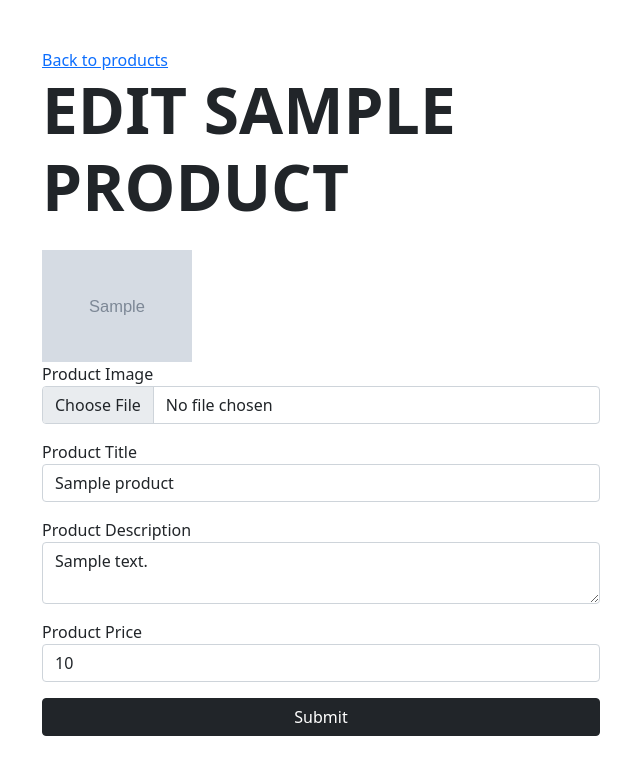
After one commit to danimatuko/products_crud, a PHP site: page /update.php?id=1 in a window 1280 px wide. The commit adds this page. Shown: the top 783 px of the page, without its empty margins (319-959 px from the left). Run offline with PHP 8.4, Linux system fonts and the light colour scheme; tables that the repository leaves empty or names only in its code hold one stand-in row (values such as "Sample post"); grey boxes marked "Sample" are stand-in pictures.

Commit message:
update product

```diff
--- a/delete.php
+++ b/delete.php
@@ -3,8 +3,6 @@ $pdo = new PDO('mysql:host=localhost;port=3306;dbname=products_crud', 'root', ''
 $pdo->setAttribute(PDO::ATTR_ERRMODE, PDO::ERRMODE_EXCEPTION);
 
 $id = $_POST['id'] ?? null;
-
-echo $id;
 
 if (!$id) {
     header('Location: index.php');
--- a/index.php
+++ b/index.php
@@ -5,6 +5,7 @@ $pdo->setAttribute(PDO::ATTR_ERRMODE, PDO::ERRMODE_EXCEPTION);
 $statement = $pdo->prepare('SELECT * FROM products ORDER BY created_at DESC');
 $statement->execute();
 $products = $statement->fetchAll(PDO::FETCH_ASSOC);
+
 ?>
 
 <!doctype html>
@@ -59,10 +60,10 @@ $products = $statement->fetchAll(PDO::FETCH_ASSOC);
                         <?php echo $product['created_at'] ?>
                     </td>
                     <td>
-                        <button type="button" class="btn btn-primary btn-sm">Edit</button>
+                        <a href="update.php?id=<?php echo $product['id'] ?>" class="btn btn-primary btn-sm">Edit</a>
                         <form method='POST' action="delete.php" class="d-inline-block">
                             <input type="hidden" name="id" value=<?php echo $product['id'] ?>>
-                            <button type=" submit" class="btn btn-danger btn-sm">Delete</button>
+                            <button type="submit" class="btn btn-danger btn-sm">Delete</button>
                         </form>
                     </td>
 
--- /dev/null
+++ b/update.php
@@ -0,0 +1,154 @@
+<?php
+$pdo = new PDO('mysql:host=localhost;port=3306;dbname=products_crud', 'root', '');
+$pdo->setAttribute(PDO::ATTR_ERRMODE, PDO::ERRMODE_EXCEPTION);
+
+$id = $_GET['id'] ?? null;
+
+
+
+if (!$id) {
+    header('Location: index.php');
+    exit;
+}
+
+// prepare query
+$statement = $pdo->prepare('SELECT * FROM products WHERE id=:id');
+$statement->bindValue(':id', $id);
+$statement->execute();
+// get product from db
+
+$product = $statement->fetch(PDO::FETCH_ASSOC);
+
+// init errors
+$errors = [];
+
+// initial form values
+$title = $product['title'];
+$description = $product['description'];
+$price = $product['price'];
+
+// on form submit
+if ($_SERVER['REQUEST_METHOD'] === 'POST') {
+    // get form values
+    $title = $_POST['title'];
+    $description = $_POST["description"];
+    $price = $_POST["price"];
+
+    // check for errors
+    if (!$title) {
+        $errors[] = 'Product title is required';
+    }
+    if (!$price) {
+        $errors[] = 'Product price is required';
+    }
+
+
+    if (empty($errors)) {
+        // handle file upload
+        $image = $_FILES['image'] ?? null;
+        $image_path = $product['image'];
+        $directory = "images/";
+
+
+        if ($image && $image['tmp_name']) {
+            // remove file if exist
+            unlink($product['image']);
+            move_uploaded_file($image['tmp_name'], $image_path);
+        }
+
+
+
+
+        // prepare query
+        $statement = $pdo->prepare("UPDATE  products SET title=:title,image=:image,description=:description,price=:price WHERE id=:id");
+        // bind values
+        $statement->bindValue(':id', $id);
+        $statement->bindValue(':title', $title);
+        $statement->bindValue(':image', $image_path);
+        $statement->bindValue(':description', $description);
+        $statement->bindValue(':price', $price);
+        // add product to db
+        $res = $statement->execute();
+        // redirect after successful upload
+        header('Location: index.php');
+
+    }
+}
+
+function randomString($n)
+{
+    $characters = '0123456789abcdefghijklmnopqrstuvwxyzABCDEFGHIJKLMNOPQRSTUVWXYZ';
+    $str = '';
+    for ($i = 0; $i < $n; $i++) {
+        $index = rand(0, strlen($characters) - 1);
+        $str .= $characters[$index];
+    }
+
+    return $str;
+}
+
+?>
+
+<!doctype html>
+<html lang="en">
+
+<head>
+    <!-- Required meta tags -->
+    <meta charset="utf-8">
+    <meta name="viewport" content="width=device-width, initial-scale=1">
+
+    <!-- Bootstrap CSS -->
+    <link href="https://cdn.jsdelivr.net/npm/bootstrap@5.0.2/dist/css/bootstrap.min.css" rel="stylesheet"
+        integrity="sha384-EVSTQN3/azprG1Anm3QDgpJLIm9Nao0Yz1ztcQTwFspd3yD65VohhpuuCOmLASjC" crossorigin="anonymous">
+
+    <title>Products CRUD</title>
+</head>
+
+<body class="container-lg py-5">
+    <div class="w-50 mx-auto">
+
+        <!-- show errors if exists -->
+        <?php if (!empty($errors)): ?>
+            <div class="alert alert-danger mb-3">
+                <?php foreach ($errors as $error): ?>
+                    <div>
+                        <?php echo $error ?>
+                    </div>
+                <?php endforeach ?>
+            </div>
+        <?php endif ?>
+        <a href="index.php">Back to products</a>
+        <h1 class="text-uppercase mb-4 display-3 fw-bold">Edit
+            <?php echo $product['title'] ?>
+        </h1>
+
+        <!-- create product form -->
+        <form action="" method="POST" enctype="multipart/form-data">
+            <?php if ($product['image']): ?>
+                <img src="<?php echo $product['image'] ?>" alt="product" width=150px>
+            <?php endif ?>
+            <div class="mb-3">
+                <label for="product-title" class="product-title">Product Image</label>
+                <input name="image" type="file" class="form-control" id="product-title">
+            </div>
+            <div class="mb-3">
+                <label for="product-title" class="product-title">Product Title</label>
+                <input name="title" type="text" class="form-control" id="product-title" value="<?php echo $title ?>">
+            </div>
+            <div class="mb-3">
+                <label for="product-description" class="product-description">Product Description</label>
+                <textarea name="description" class="form-control"
+                    id="product-description"><?php echo $description ?></textarea>
+            </div>
+            <div class="mb-3">
+                <label for="product-price" class="product-title">Product Price</label>
+                <input name="price" type="number" step="0.1" class="form-control" id="product-price"
+                    value="<?php echo $price ?>">
+            </div>
+            <button name='submit ' type="submit" class="btn btn-dark w-100">Submit</button>
+        </form>
+    </div>
+
+</body>
+
+</html>
```
Also changed, not shown: images/I5tNhYci-6quCB7F8-samsung-galaxt-note-edge-gafe5ea5e0_1920.jpg (renamed from images/6quCB7F8-samsung-galaxt-note-edge-gafe5ea5e0_1920.jpg), images/PJHPRuug-samsung-galaxt-note-edge-gafe5ea5e0_1920.jpg (deleted), images/ylREVcr9-iphone-gc413c00f4_1280.jpg (renamed from images/lXzXyK0I-iphone-gca437f1d4_1280.jpg).
